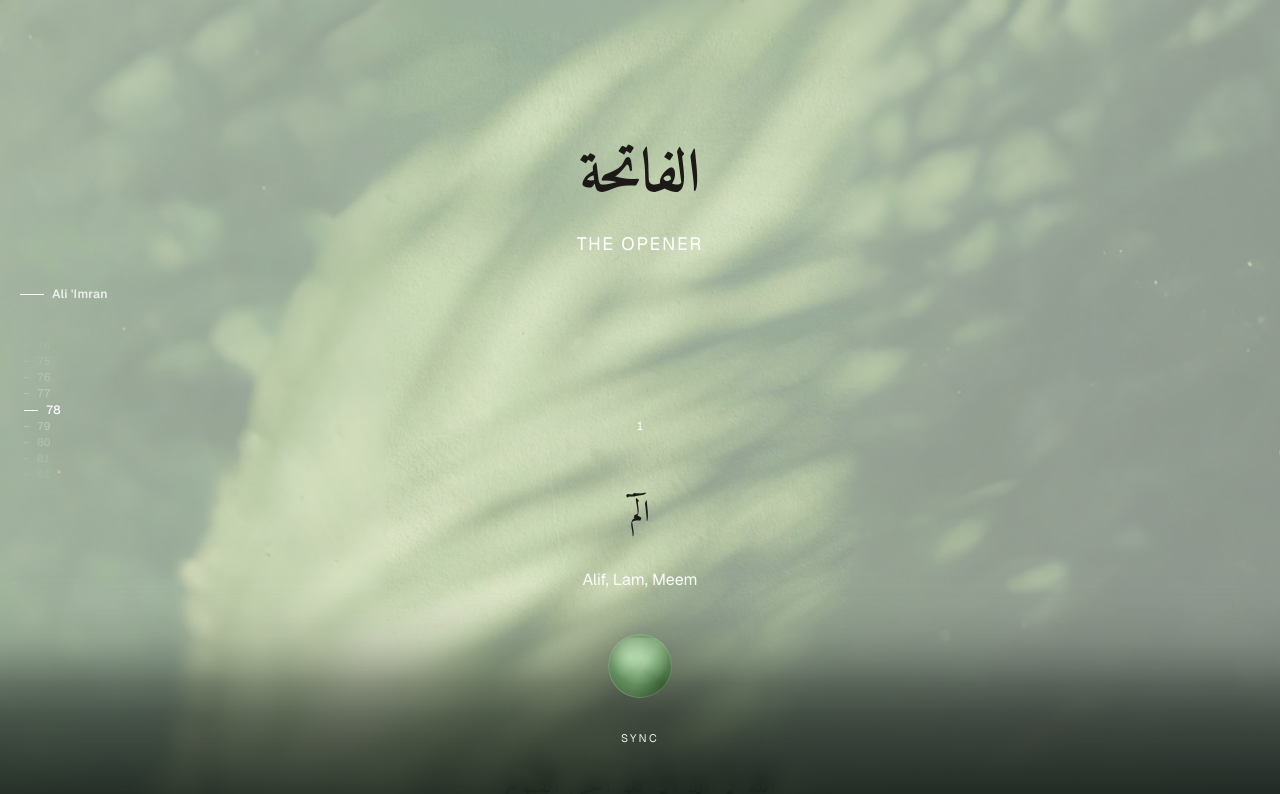
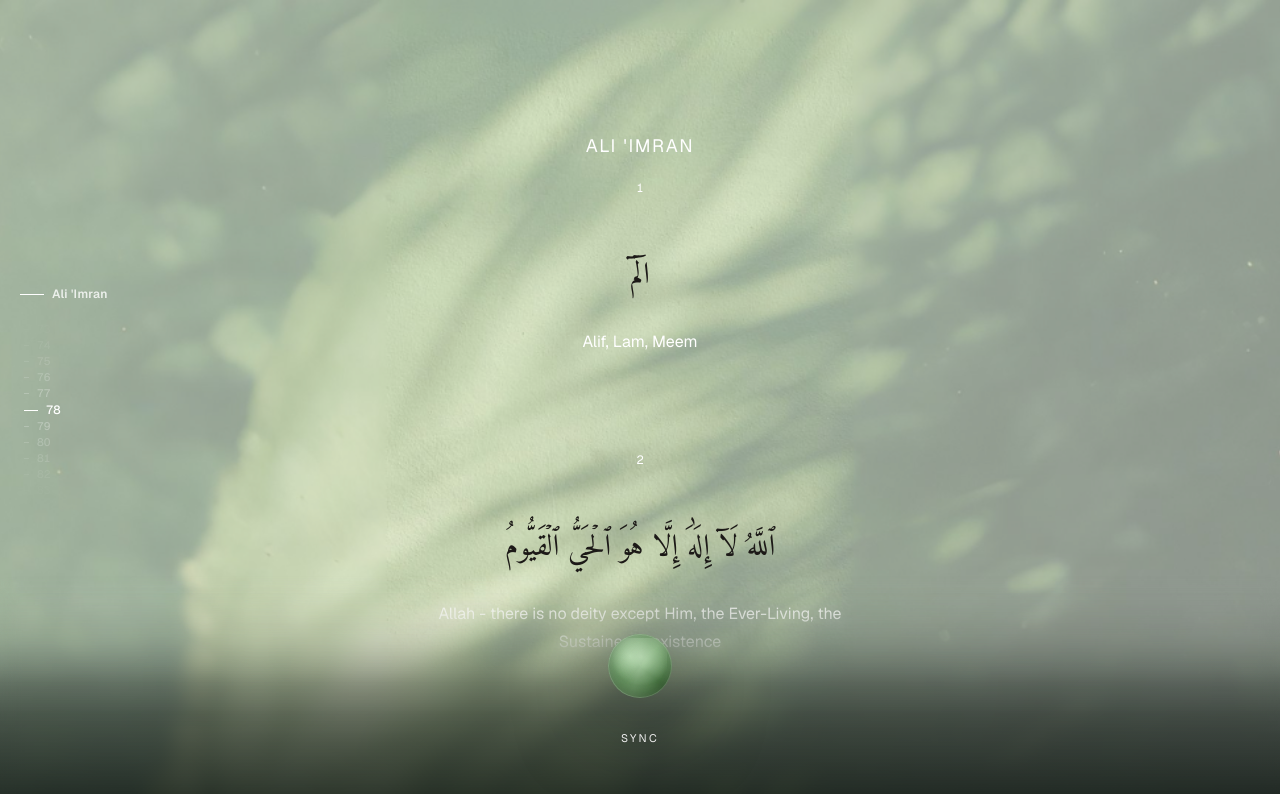
Before and after one commit to aymanfouad123/taraweeh, a Next.js app: page / in a window 1280 px wide. Shown: the top 794 px of the page. Built offline with nearby package versions, Linux system fonts and the light colour scheme.

Commit message:
fix: hardcoded elements + spacing issues

```diff
--- a/app/components/HomeContent.tsx
+++ b/app/components/HomeContent.tsx
@@ -12,13 +12,10 @@ export type Verse = {
 
 type HomeContentProps = {
   verses: Verse[];
-  surahNumber: number;
   surahTransliteration: string;
 };
 
 const VIEWPORT_ANCHOR_RATIO = 0.38;
-const TOP_EDGE_SPACER = "0px";
-const BOTTOM_EDGE_SPACER = "calc(62vh + 14rem)";
 const SCROLL_END_TOLERANCE_PX = 1;
 const NEAR_TARGET_TOLERANCE_PX = 12;
 const SCROLL_STABLE_FRAMES = 3;
@@ -26,19 +23,13 @@ const SCROLL_LOCK_MAX_MS = 1800;
 
 export default function HomeContent({
   verses,
-  surahNumber,
   surahTransliteration,
 }: HomeContentProps) {
   const [activeIndex, setActiveIndex] = useState(0);
   const sectionRefs = useRef<(HTMLElement | null)[]>([]);
-  const activeIndexRef = useRef(0);
   const isProgrammaticScrollRef = useRef(false);
   const scrollSettleRafRef = useRef<number | null>(null);
   const scrollTickRafRef = useRef<number | null>(null);
-
-  useEffect(() => {
-    activeIndexRef.current = activeIndex;
-  }, [activeIndex]);
 
   useEffect(() => {
     const getClosestIndexToAnchor = () => {
@@ -66,14 +57,14 @@ export default function HomeContent({
         scrollTickRafRef.current = null;
         if (isProgrammaticScrollRef.current) return;
         const best = getClosestIndexToAnchor();
-        if (best !== -1 && best !== activeIndexRef.current) {
-          setActiveIndex(best);
-        }
+        if (best !== -1) setActiveIndex(best);
       });
     };
 
     syncActiveFromViewport();
-    window.addEventListener("scroll", syncActiveFromViewport, { passive: true });
+    window.addEventListener("scroll", syncActiveFromViewport, {
+      passive: true,
+    });
     window.addEventListener("resize", syncActiveFromViewport);
 
     return () => {
@@ -83,19 +74,12 @@ export default function HomeContent({
         window.cancelAnimationFrame(scrollTickRafRef.current);
         scrollTickRafRef.current = null;
       }
+      if (scrollSettleRafRef.current !== null) {
+        window.cancelAnimationFrame(scrollSettleRafRef.current);
+        scrollSettleRafRef.current = null;
+      }
     };
   }, [verses.length]);
-
-  useEffect(() => {
-    return () => {
-      if (scrollSettleRafRef.current !== null) {
-        window.cancelAnimationFrame(scrollSettleRafRef.current);
-      }
-      if (scrollTickRafRef.current !== null) {
-        window.cancelAnimationFrame(scrollTickRafRef.current);
-      }
-    };
-  }, []);
 
   const scrollToVerse = (index: number) => {
     const el = sectionRefs.current[index];
@@ -108,7 +92,7 @@ export default function HomeContent({
       window.innerHeight * VIEWPORT_ANCHOR_RATIO;
     const maxScrollY = Math.max(
       0,
-      document.documentElement.scrollHeight - window.innerHeight
+      document.documentElement.scrollHeight - window.innerHeight,
     );
     const targetY = Math.min(Math.max(0, rawTargetY), maxScrollY);
     const isEdgeCase = targetY === 0 || targetY === maxScrollY;
@@ -152,7 +136,8 @@ export default function HomeContent({
         stableFrameCount = 0;
       }
 
-      const exceededMaxLock = performance.now() - lockStart >= SCROLL_LOCK_MAX_MS;
+      const exceededMaxLock =
+        performance.now() - lockStart >= SCROLL_LOCK_MAX_MS;
       if (stableFrameCount >= SCROLL_STABLE_FRAMES || exceededMaxLock) {
         isProgrammaticScrollRef.current = false;
         scrollSettleRafRef.current = null;
@@ -183,7 +168,6 @@ export default function HomeContent({
         activeIndex={activeIndex}
         totalItems={verses.length}
         onItemClick={scrollToVerse}
-        surahNumber={surahNumber}
         surahTransliteration={surahTransliteration}
       />
 
@@ -199,24 +183,13 @@ export default function HomeContent({
               "linear-gradient(to bottom, black 0%, black calc(100% - 260px), rgba(0,0,0,0.85) calc(100% - 230px), transparent calc(100% - 170px), transparent 100%)",
           }}
         >
-          <header className="mb-16 text-center">
-            <h1
-              className="font-arabic text-6xl font-bold leading-relaxed text-foreground"
-              dir="rtl"
-            >
-              الفاتحة
-            </h1>
+          <header className="mb-5 text-center">
             <p className="mt-1 text-lg tracking-widest text-white uppercase">
-              The Opener
+              {surahTransliteration}
             </p>
           </header>
 
-          <div className="flex w-full flex-col gap-24">
-            <div
-              className="pointer-events-none"
-              style={{ height: TOP_EDGE_SPACER }}
-              aria-hidden
-            />
+          <div className="flex w-full flex-col gap-24 pb-[calc(1vh+1rem)]">
             {verses.map((verse, i) => (
               <article
                 key={verse.id}
@@ -243,11 +216,6 @@ export default function HomeContent({
                 </p>
               </article>
             ))}
-            <div
-              className="pointer-events-none"
-              style={{ height: BOTTOM_EDGE_SPACER }}
-              aria-hidden
-            />
           </div>
         </div>
       </main>
--- a/app/components/SidebarNav.tsx
+++ b/app/components/SidebarNav.tsx
@@ -6,7 +6,6 @@ export type SidebarNavProps = {
   activeIndex: number;
   totalItems: number;
   onItemClick: (index: number) => void;
-  surahNumber: number;
   surahTransliteration: string;
 };
 
@@ -27,7 +26,6 @@ export default function SidebarNav({
   activeIndex,
   totalItems,
   onItemClick,
-  surahNumber,
   surahTransliteration,
 }: SidebarNavProps) {
   return (
--- a/app/page.tsx
+++ b/app/page.tsx
@@ -1,13 +1,12 @@
 import quranData from "@/data/quran_en.json";
 import HomeContent from "./components/HomeContent";
 
-const surah = quranData[2]; // Al-Fatihah
+const surah = quranData[2]; // Ali 'Imran (0-indexed: 0=Al-Fatihah, 1=Al-Baqarah, 2=Ali 'Imran)
 
 export default function Home() {
   return (
     <HomeContent
       verses={surah.verses}
-      surahNumber={surah.id}
       surahTransliteration={surah.transliteration}
     />
   );
```
